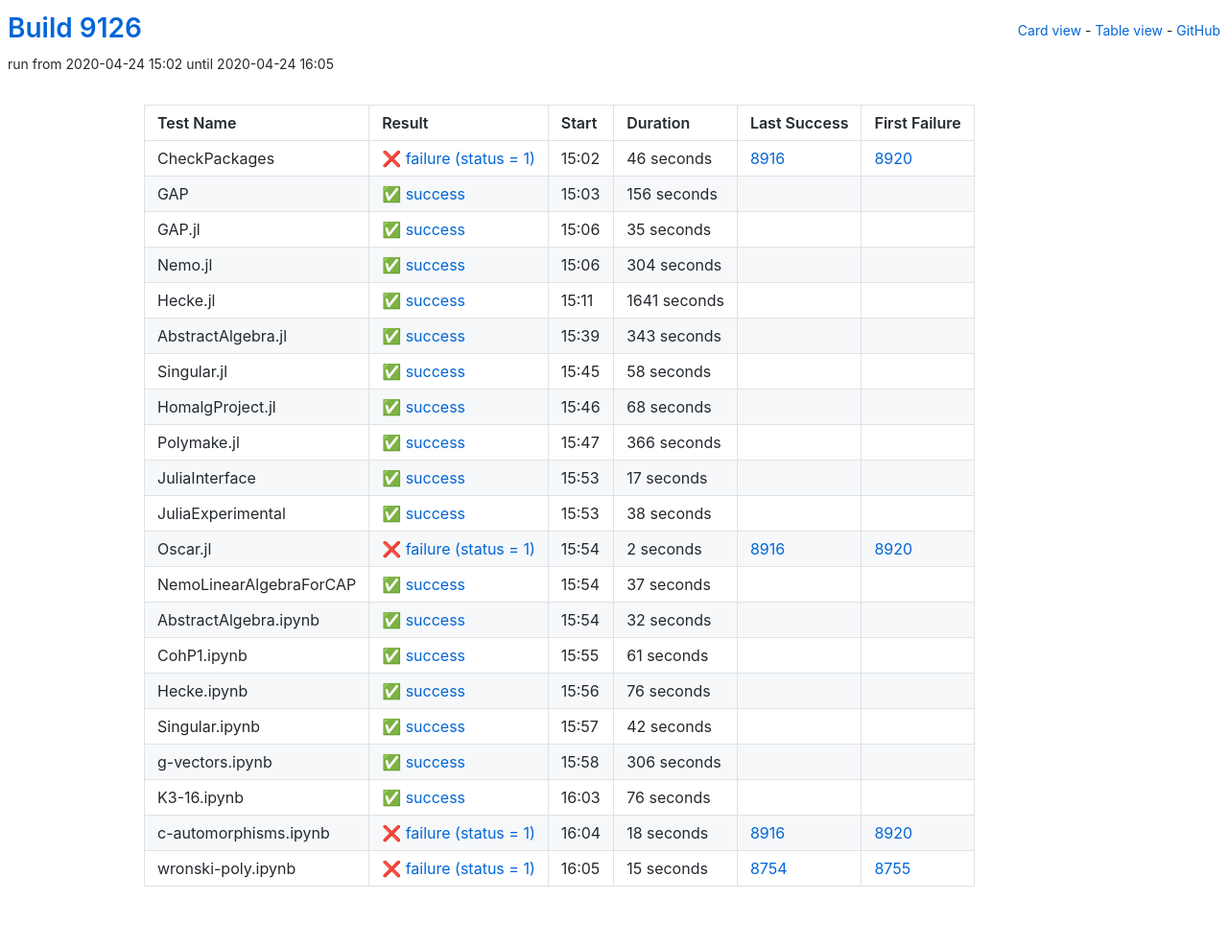
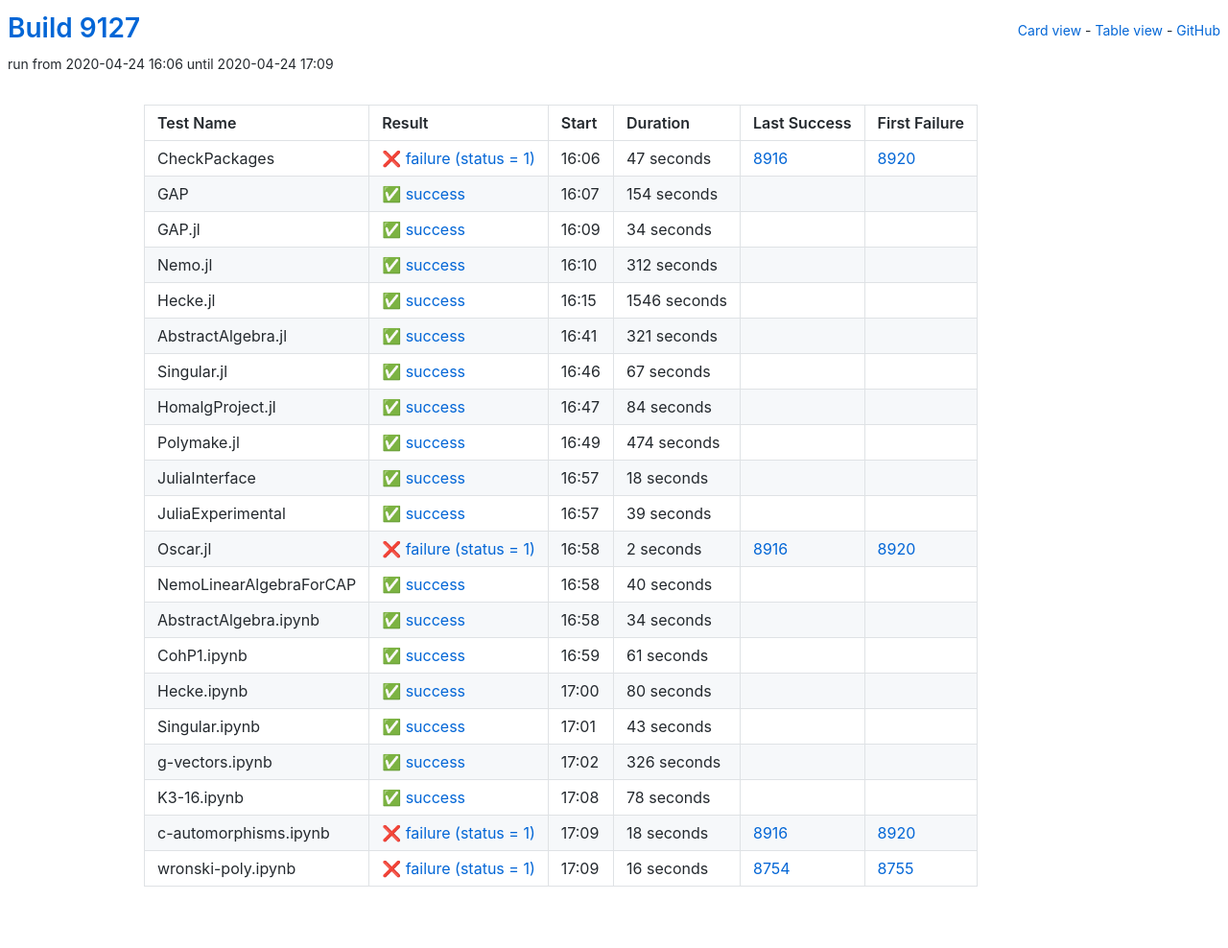
Before and after one commit to oscar-system/oscar-ci-status, a Jekyll site: the page built from table.html, in a window 1280 px wide. Shown: the whole page at 96% size. Built offline with Jekyll 4.4.1, drawn with Linux system fonts in a browser that asks for light colours.

Commit message:
Build 9127

```diff
--- a/_data/ci.yml
+++ b/_data/ci.yml
@@ -1,126 +1,126 @@
-build: 9126
-build_url: https://oscarci.mathematik.uni-kl.de/job/oscar/9126/
+build: 9127
+build_url: https://oscarci.mathematik.uni-kl.de/job/oscar/9127/
 job: oscar
 tests:
-- duration: 46
+- duration: 47
   exitcode: 1
   first_failure: 8920
   first_failure_url: https://oscarci.mathematik.uni-kl.de/job/oscar/8920/
   last_success: 8916
   last_success_url: https://oscarci.mathematik.uni-kl.de/job/oscar/8916/
-  log: https://oscarci.mathematik.uni-kl.de/job/oscar/9126/artifact/logs/build-9126/CheckPackages.log
+  log: https://oscarci.mathematik.uni-kl.de/job/oscar/9127/artifact/logs/build-9127/CheckPackages.log
   name: CheckPackages
-  start: 2020-04-24 15:02
+  start: 2020-04-24 16:06
   status: failure
   success: false
-- duration: 156
+- duration: 154
   exitcode: 0
   first_failure: false
   first_failure_url: null
   last_success: false
   last_success_url: null
-  log: https://oscarci.mathematik.uni-kl.de/job/oscar/9126/artifact/logs/build-9126/GAP.log
+  log: https://oscarci.mathematik.uni-kl.de/job/oscar/9127/artifact/logs/build-9127/GAP.log
   name: GAP
-  start: 2020-04-24 15:03
+  start: 2020-04-24 16:07
   status: success
   success: true
-- duration: 35
+- duration: 34
   exitcode: 0
   first_failure: false
   first_failure_url: null
   last_success: false
   last_success_url: null
-  log: https://oscarci.mathematik.uni-kl.de/job/oscar/9126/artifact/logs/build-9126/GAP.jl.log
+  log: https://oscarci.mathematik.uni-kl.de/job/oscar/9127/artifact/logs/build-9127/GAP.jl.log
   name: GAP.jl
-  start: 2020-04-24 15:06
+  start: 2020-04-24 16:09
   status: success
   success: true
-- duration: 304
+- duration: 312
   exitcode: 0
   first_failure: false
   first_failure_url: null
   last_success: false
   last_success_url: null
-  log: https://oscarci.mathematik.uni-kl.de/job/oscar/9126/artifact/logs/build-9126/Nemo.jl.log
+  log: https://oscarci.mathematik.uni-kl.de/job/oscar/9127/artifact/logs/build-9127/Nemo.jl.log
   name: Nemo.jl
-  start: 2020-04-24 15:06
+  start: 2020-04-24 16:10
   status: success
   success: true
-- duration: 1641
+- duration: 1546
   exitcode: 0
   first_failure: false
   first_failure_url: null
   last_success: false
   last_success_url: null
-  log: https://oscarci.mathematik.uni-kl.de/job/oscar/9126/artifact/logs/build-9126/Hecke.jl.log
+  log: https://oscarci.mathematik.uni-kl.de/job/oscar/9127/artifact/logs/build-9127/Hecke.jl.log
   name: Hecke.jl
-  start: 2020-04-24 15:11
+  start: 2020-04-24 16:15
   status: success
   success: true
-- duration: 343
+- duration: 321
   exitcode: 0
   first_failure: false
   first_failure_url: null
   last_success: false
   last_success_url: null
-  log: https://oscarci.mathematik.uni-kl.de/job/oscar/9126/artifact/logs/build-9126/AbstractAlgebra.jl.log
+  log: https://oscarci.mathematik.uni-kl.de/job/oscar/9127/artifact/logs/build-9127/AbstractAlgebra.jl.log
   name: AbstractAlgebra.jl
-  start: 2020-04-24 15:39
+  start: 2020-04-24 16:41
   status: success
   success: true
-- duration: 58
+- duration: 67
   exitcode: 0
   first_failure: false
   first_failure_url: null
   last_success: false
   last_success_url: null
-  log: https://oscarci.mathematik.uni-kl.de/job/oscar/9126/artifact/logs/build-9126/Singular.jl.log
+  log: https://oscarci.mathematik.uni-kl.de/job/oscar/9127/artifact/logs/build-9127/Singular.jl.log
   name: Singular.jl
-  start: 2020-04-24 15:45
+  start: 2020-04-24 16:46
   status: success
   success: true
-- duration: 68
+- duration: 84
   exitcode: 0
   first_failure: false
   first_failure_url: null
   last_success: false
   last_success_url: null
-  log: https://oscarci.mathematik.uni-kl.de/job/oscar/9126/artifact/logs/build-9126/HomalgProject.jl.log
+  log: https://oscarci.mathematik.uni-kl.de/job/oscar/9127/artifact/logs/build-9127/HomalgProject.jl.log
   name: HomalgProject.jl
-  start: 2020-04-24 15:46
+  start: 2020-04-24 16:47
   status: success
   success: true
-- duration: 366
+- duration: 474
   exitcode: 0
   first_failure: false
   first_failure_url: null
   last_success: false
   last_success_url: null
-  log: https://oscarci.mathematik.uni-kl.de/job/oscar/9126/artifact/logs/build-9126/Polymake.jl.log
+  log: https://oscarci.mathematik.uni-kl.de/job/oscar/9127/artifact/logs/build-9127/Polymake.jl.log
   name: Polymake.jl
-  start: 2020-04-24 15:47
+  start: 2020-04-24 16:49
   status: success
   success: true
-- duration: 17
+- duration: 18
   exitcode: 0
   first_failure: false
   first_failure_url: null
   last_success: false
   last_success_url: null
-  log: https://oscarci.mathematik.uni-kl.de/job/oscar/9126/artifact/logs/build-9126/JuliaInterface.log
+  log: https://oscarci.mathematik.uni-kl.de/job/oscar/9127/artifact/logs/build-9127/JuliaInterface.log
   name: JuliaInterface
-  start: 2020-04-24 15:53
+  start: 2020-04-24 16:57
   status: success
   success: true
-- duration: 38
+- duration: 39
   exitcode: 0
   first_failure: false
   first_failure_url: null
   last_success: false
   last_success_url: null
-  log: https://oscarci.mathematik.uni-kl.de/job/oscar/9126/artifact/logs/build-9126/JuliaExperimental.log
+  log: https://oscarci.mathematik.uni-kl.de/job/oscar/9127/artifact/logs/build-9127/JuliaExperimental.log
   name: JuliaExperimental
-  start: 2020-04-24 15:53
+  start: 2020-04-24 16:57
   status: success
   success: true
 - duration: 2
@@ -129,31 +129,31 @@ tests:
   first_failure_url: https://oscarci.mathematik.uni-kl.de/job/oscar/8920/
   last_success: 8916
   last_success_url: https://oscarci.mathematik.uni-kl.de/job/oscar/8916/
-  log: https://oscarci.mathematik.uni-kl.de/job/oscar/9126/artifact/logs/build-9126/Oscar.jl.log
+  log: https://oscarci.mathematik.uni-kl.de/job/oscar/9127/artifact/logs/build-9127/Oscar.jl.log
   name: Oscar.jl
-  start: 2020-04-24 15:54
+  start: 2020-04-24 16:58
   status: failure
   success: false
-- duration: 37
+- duration: 40
   exitcode: 0
   first_failure: false
   first_failure_url: null
   last_success: false
   last_success_url: null
-  log: https://oscarci.mathematik.uni-kl.de/job/oscar/9126/artifact/logs/build-9126/NemoLinearAlgebraForCAP.log
+  log: https://oscarci.mathematik.uni-kl.de/job/oscar/9127/artifact/logs/build-9127/NemoLinearAlgebraForCAP.log
   name: NemoLinearAlgebraForCAP
-  start: 2020-04-24 15:54
+  start: 2020-04-24 16:58
   status: success
   success: true
-- duration: 32
+- duration: 34
   exitcode: 0
   first_failure: false
   first_failure_url: null
   last_success: false
   last_success_url: null
-  log: https://oscarci.mathematik.uni-kl.de/job/oscar/9126/artifact/logs/build-9126/AbstractAlgebra.ipynb.log
+  log: https://oscarci.mathematik.uni-kl.de/job/oscar/9127/artifact/logs/build-9127/AbstractAlgebra.ipynb.log
   name: AbstractAlgebra.ipynb
-  start: 2020-04-24 15:54
+  start: 2020-04-24 16:58
   status: success
   success: true
 - duration: 61
@@ -162,53 +162,53 @@ tests:
   first_failure_url: null
   last_success: false
   last_success_url: null
-  log: https://oscarci.mathematik.uni-kl.de/job/oscar/9126/artifact/logs/build-9126/CohP1.ipynb.log
+  log: https://oscarci.mathematik.uni-kl.de/job/oscar/9127/artifact/logs/build-9127/CohP1.ipynb.log
   name: CohP1.ipynb
-  start: 2020-04-24 15:55
+  start: 2020-04-24 16:59
   status: success
   success: true
-- duration: 76
+- duration: 80
   exitcode: 0
   first_failure: false
   first_failure_url: null
   last_success: false
   last_success_url: null
-  log: https://oscarci.mathematik.uni-kl.de/job/oscar/9126/artifact/logs/build-9126/Hecke.ipynb.log
+  log: https://oscarci.mathematik.uni-kl.de/job/oscar/9127/artifact/logs/build-9127/Hecke.ipynb.log
   name: Hecke.ipynb
-  start: 2020-04-24 15:56
+  start: 2020-04-24 17:00
   status: success
   success: true
-- duration: 42
+- duration: 43
   exitcode: 0
   first_failure: false
   first_failure_url: null
   last_success: false
   last_success_url: null
-  log: https://oscarci.mathematik.uni-kl.de/job/oscar/9126/artifact/logs/build-9126/Singular.ipynb.log
+  log: https://oscarci.mathematik.uni-kl.de/job/oscar/9127/artifact/logs/build-9127/Singular.ipynb.log
   name: Singular.ipynb
-  start: 2020-04-24 15:57
+  start: 2020-04-24 17:01
   status: success
   success: true
-- duration: 306
+- duration: 326
   exitcode: 0
   first_failure: false
   first_failure_url: null
   last_success: false
   last_success_url: null
-  log: https://oscarci.mathematik.uni-kl.de/job/oscar/9126/artifact/logs/build-9126/g-vectors.ipynb.log
+  log: https://oscarci.mathematik.uni-kl.de/job/oscar/9127/artifact/logs/build-9127/g-vectors.ipynb.log
   name: g-vectors.ipynb
-  start: 2020-04-24 15:58
+  start: 2020-04-24 17:02
   status: success
   success: true
-- duration: 76
+- duration: 78
   exitcode: 0
   first_failure: false
   first_failure_url: null
   last_success: false
   last_success_url: null
-  log: https://oscarci.mathematik.uni-kl.de/job/oscar/9126/artifact/logs/build-9126/K3-16.ipynb.log
+  log: https://oscarci.mathematik.uni-kl.de/job/oscar/9127/artifact/logs/build-9127/K3-16.ipynb.log
   name: K3-16.ipynb
-  start: 2020-04-24 16:03
+  start: 2020-04-24 17:08
   status: success
   success: true
 - duration: 18
@@ -217,19 +217,19 @@ tests:
   first_failure_url: https://oscarci.mathematik.uni-kl.de/job/oscar/8920/
   last_success: 8916
   last_success_url: https://oscarci.mathematik.uni-kl.de/job/oscar/8916/
-  log: https://oscarci.mathematik.uni-kl.de/job/oscar/9126/artifact/logs/build-9126/c-automorphisms.ipynb.log
+  log: https://oscarci.mathematik.uni-kl.de/job/oscar/9127/artifact/logs/build-9127/c-automorphisms.ipynb.log
   name: c-automorphisms.ipynb
-  start: 2020-04-24 16:04
+  start: 2020-04-24 17:09
   status: failure
   success: false
-- duration: 15
+- duration: 16
   exitcode: 1
   first_failure: 8755
   first_failure_url: https://oscarci.mathematik.uni-kl.de/job/oscar/8755/
   last_success: 8754
   last_success_url: https://oscarci.mathematik.uni-kl.de/job/oscar/8754/
-  log: https://oscarci.mathematik.uni-kl.de/job/oscar/9126/artifact/logs/build-9126/wronski-poly.ipynb.log
+  log: https://oscarci.mathematik.uni-kl.de/job/oscar/9127/artifact/logs/build-9127/wronski-poly.ipynb.log
   name: wronski-poly.ipynb
-  start: 2020-04-24 16:05
+  start: 2020-04-24 17:09
   status: failure
   success: false
```
Also changed, not shown: README.md.
